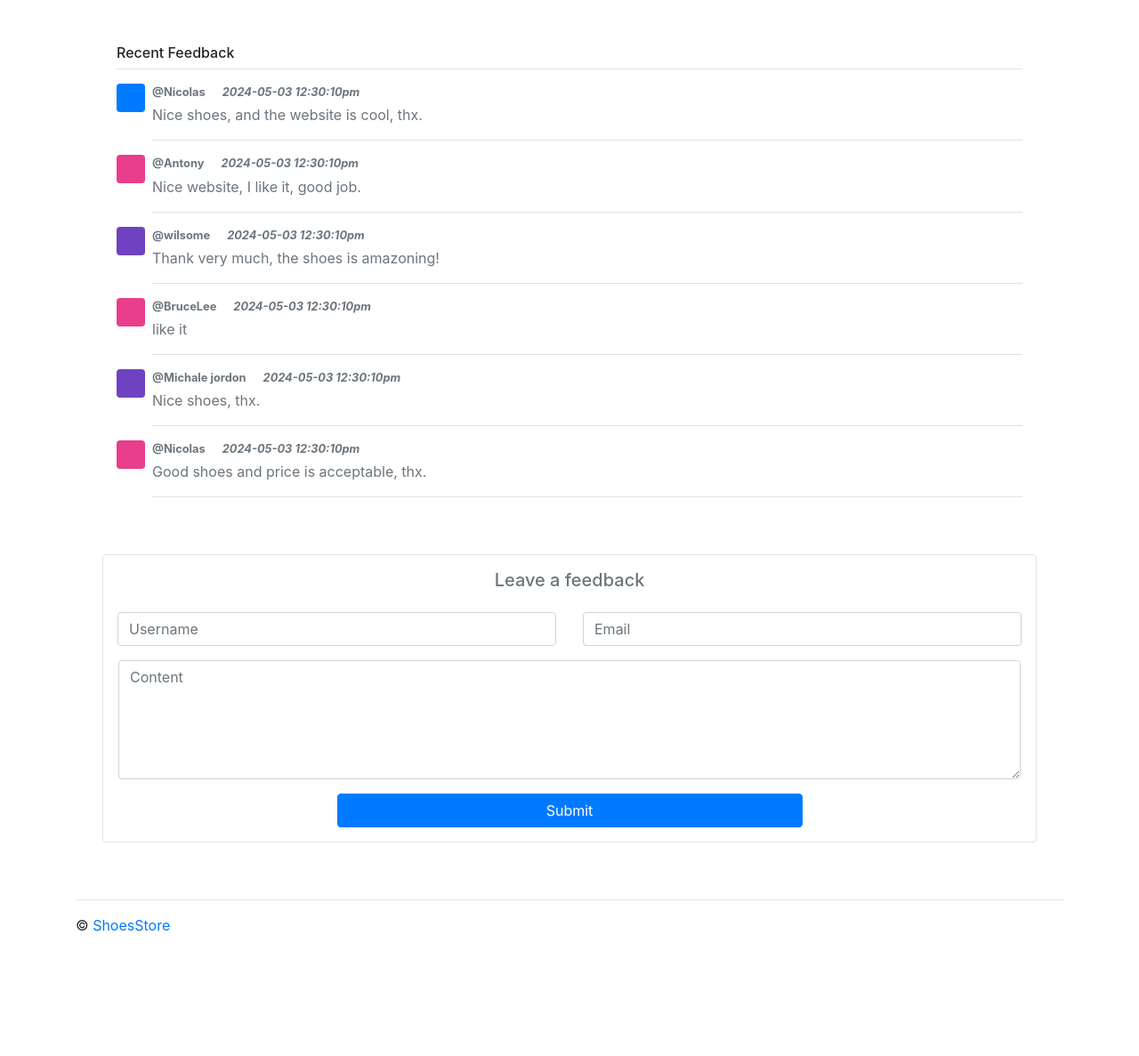
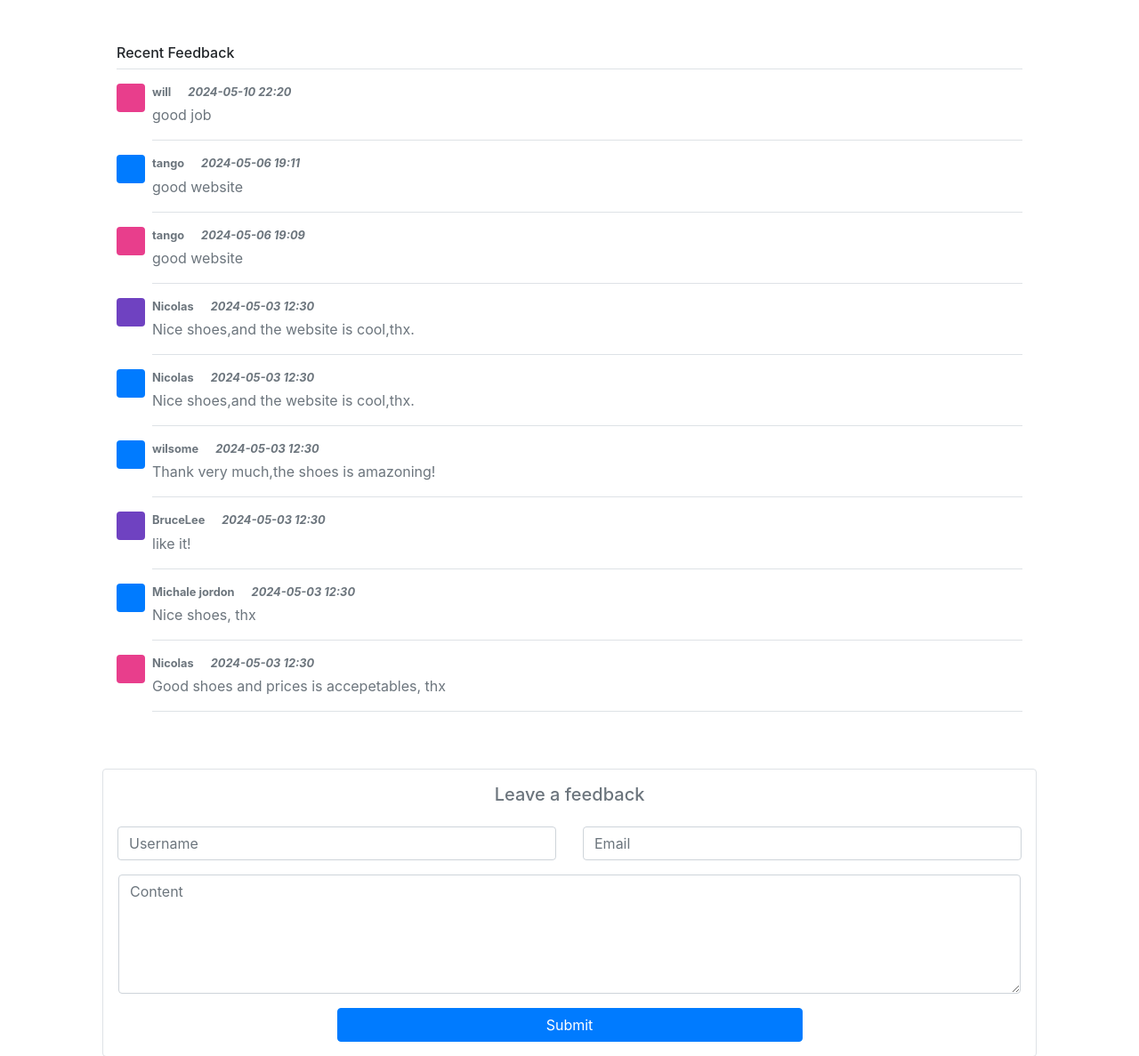
Before and after one commit to ChangwuWu/CITS5505-Group_project, a Flask app: page /feedback in a window 1280 px wide. Shown: the part 56-1243 px from the top of the page at 89% size. Before the commit the page ends 1103 px from the top, so only its background shows below. Run offline with Flask 3, Linux system fonts and the light colour scheme; data comes from the database, SQL or seed files in the repository; both versions use the stored data as it was after the commit; some libraries are stand-ins or nearby versions.

Commit message:
feedback function

```diff
--- a/flaskProject1/app.py
+++ b/flaskProject1/app.py
@@ -1,4 +1,5 @@
 from cs50 import SQL
+import time
 from flask_session import Session
 from flask import Flask, render_template, redirect, request, session, jsonify, url_for
 from datetime import datetime
@@ -12,7 +13,7 @@ app.config["SESSION_TYPE"] = "filesystem"
 Session(app)
 
 # Creates a connection to the database
-db = SQL ( "sqlite:///data.db" )
+db = SQL( "sqlite:///data.db" )
 
 @app.route("/")
 def index():
@@ -31,7 +32,7 @@ def index():
         shirts = db.execute("SELECT * FROM shirts ORDER BY team ASC")
         shirtsLen = len(shirts)
         return render_template ("index.html", shoppingCart=shoppingCart, shirts=shirts, shopLen=shopLen, shirtsLen=shirtsLen, total=total, totItems=totItems, display=display, session=session )
-    return render_template ( "index.html", shirts=shirts, shoppingCart=shoppingCart, shirtsLen=shirtsLen, shopLen=shopLen, total=total, totItems=totItems, display=display)
+    return render_template ("index.html", shirts=shirts, shoppingCart=shoppingCart, shirtsLen=shirtsLen, shopLen=shopLen, total=total, totItems=totItems, display=display)
 
 
 @app.route("/buy/")
@@ -271,13 +272,30 @@ def cart():
     # Render shopping cart
     return render_template("cart.html", shoppingCart=shoppingCart, shopLen=shopLen, total=total, totItems=totItems, display=display, session=session)
 
-@app.route('/feedback')
+@app.route('/feedback',methods=["GET","POST"])
 def feedback():
-    shoppingCart = []
-    shopLen = len(shoppingCart)
-    totItems, total, display = 0, 0, 0
+    if request.method == "GET":
+        shoppingCart = []
+        shopLen = len(shoppingCart)
+        totItems, total, display = 0, 0, 0
+        data=db.execute("SELECT * FROM feedbacks ")
+        feedbacks = sorted(data,key=lambda x: x["addtime"],reverse=True)
+        return render_template('feedback.html',shoppingCart=shoppingCart, shopLen=shopLen, total=total, totItems=totItems, display=display, session=session,feedbacks=feedbacks)
+    # Determine whether it is logged in status
+    if 'user' not in session:
+        return redirect("/")
+    uid = session["uid"]
+    addtime = time.strftime("%Y-%m-%d %H:%M")
+    email = request.form.get('email')
+    nickname = request.form.get('username')
+    comments = request.form.get('content')
+    id = db.execute(
+        "INSERT INTO feedbacks (uid,nickname,comments,email,addtime) values (:uid,:nickname,:comments,:email,:addtime)",
+       uid=uid, nickname=nickname, addtime=addtime, comments=comments, email=email)
+    return redirect("/feedback")
 
-    return render_template('feedback.html',shoppingCart=shoppingCart, shopLen=shopLen, total=total, totItems=totItems, display=display, session=session)
+
+
 
 # @app.errorhandler(404)
 # def pageNotFound( e ):
@@ -288,4 +306,4 @@ def feedback():
 
 # Only needed if Flask run is not used to execute the server
 if __name__ == "__main__":
-   app.run( host='0.0.0.0', port=8080 )
+   app.run( host='0.0.0.0', port=8080 ,debug=True)
--- a/flaskProject1/templates/feedback.html
+++ b/flaskProject1/templates/feedback.html
@@ -18,95 +18,29 @@ ShoesStore - Feedback
 
         <div class="my-3 p-3 bg-white rounded shadow-sm">
             <h6 class="border-bottom border-gray pb-2 mb-0">Recent Feedback</h6>
+            {% set colors=['#007bff', '#e83e8c', '#6f42c1']  %}
+            {% for feedback in feedbacks %}
             <div class="media text-muted pt-3">
                 <svg class="bd-placeholder-img mr-2 rounded" width="32" height="32" xmlns="http://www.w3.org/2000/svg"
                     preserveAspectRatio="xMidYMid slice" focusable="false" role="img" aria-label="Placeholder: 32x32">
-                    <rect fill="#007bff" width="100%" height="100%"></rect><text fill="#007bff" dy=".3em" x="50%"
-                        y="50%">32x32</text>
+                    <rect fill="{{ colors|random }}" width="100%" height="100%"></rect><text fill="#007bff" dy=".3em" x="50%"
+                        y="50%"></text>
                 </svg>
                 <div class="media-body pb-3 mb-0  border-bottom border-gray">
                    <p class="pb-1 mb-0 small">
-                    <strong class="text-gray-dark">@Nicolas <span class="ml-3 font-italic">2024-05-03 12:30:10pm</span></strong>
+                    <strong class="text-gray-dark">{{ feedback.nickname }} <span class="ml-3 font-italic">{{ feedback.addtime }}</span></strong>
                     </p>
-                    <p class="pb-0 mb-0">Nice shoes, and the website is cool, thx. </p>
+                    <p class="pb-0 mb-0">{{ feedback.comments }} </p>
                 </div>
             </div>
-            <div class="media text-muted pt-3">
-                <svg class="bd-placeholder-img mr-2 rounded" width="32" height="32" xmlns="http://www.w3.org/2000/svg"
-                    preserveAspectRatio="xMidYMid slice" focusable="false" role="img" aria-label="Placeholder: 32x32">
-                    <title>Placeholder</title>
-                    <rect fill="#e83e8c" width="100%" height="100%"></rect><text fill="#e83e8c" dy=".3em" x="50%"
-                        y="50%">32x32</text>
-                </svg>
-                <div class="media-body pb-3 mb-0  border-bottom border-gray">
-                    <p class="pb-1 mb-0 small">
-                     <strong class="text-gray-dark">@Antony <span class="ml-3 font-italic">2024-05-03 12:30:10pm</span></strong>
-                     </p>
-                     <p class="pb-0 mb-0">Nice website, I like it, good job. </p>
-                 </div>
-            </div>
-            <div class="media text-muted pt-3">
-                <svg class="bd-placeholder-img mr-2 rounded" width="32" height="32" xmlns="http://www.w3.org/2000/svg"
-                    preserveAspectRatio="xMidYMid slice" focusable="false" role="img" aria-label="Placeholder: 32x32">
-                    <title>Placeholder</title>
-                    <rect fill="#6f42c1" width="100%" height="100%"></rect><text fill="#6f42c1" dy=".3em" x="50%"
-                        y="50%">32x32</text>
-                </svg>
-                <div class="media-body pb-3 mb-0  border-bottom border-gray">
-                    <p class="pb-1 mb-0 small">
-                     <strong class="text-gray-dark">@wilsome <span class="ml-3 font-italic">2024-05-03 12:30:10pm</span></strong>
-                     </p>
-                     <p class="pb-0 mb-0">Thank very much, the shoes is amazoning! </p>
-                 </div>
-            </div>
-            <div class="media text-muted pt-3">
-                <svg class="bd-placeholder-img mr-2 rounded" width="32" height="32" xmlns="http://www.w3.org/2000/svg"
-                    preserveAspectRatio="xMidYMid slice" focusable="false" role="img" aria-label="Placeholder: 32x32">
-                    <title>Placeholder</title>
-                    <rect fill="#e83e8c" width="100%" height="100%"></rect><text fill="#e83e8c" dy=".3em" x="50%"
-                        y="50%">32x32</text>
-                </svg>
-                <div class="media-body pb-3 mb-0  border-bottom border-gray">
-                    <p class="pb-1 mb-0 small">
-                     <strong class="text-gray-dark">@BruceLee <span class="ml-3 font-italic">2024-05-03 12:30:10pm</span></strong>
-                     </p>
-                     <p class="pb-0 mb-0">like it </p>
-                 </div>
-            </div>
-            <div class="media text-muted pt-3">
-                <svg class="bd-placeholder-img mr-2 rounded" width="32" height="32" xmlns="http://www.w3.org/2000/svg"
-                    preserveAspectRatio="xMidYMid slice" focusable="false" role="img" aria-label="Placeholder: 32x32">
-                    <title>Placeholder</title>
-                    <rect fill="#6f42c1" width="100%" height="100%"></rect><text fill="#6f42c1" dy=".3em" x="50%"
-                        y="50%">32x32</text>
-                </svg>
-                <div class="media-body pb-3 mb-0  border-bottom border-gray">
-                    <p class="pb-1 mb-0 small">
-                     <strong class="text-gray-dark">@Michale jordon <span class="ml-3 font-italic">2024-05-03 12:30:10pm</span></strong>
-                     </p>
-                     <p class="pb-0 mb-0">Nice shoes, thx. </p>
-                 </div>
-            </div>
-            <div class="media text-muted pt-3">
-                <svg class="bd-placeholder-img mr-2 rounded" width="32" height="32" xmlns="http://www.w3.org/2000/svg"
-                    preserveAspectRatio="xMidYMid slice" focusable="false" role="img" aria-label="Placeholder: 32x32">
-                    <title>Placeholder</title>
-                    <rect fill="#e83e8c" width="100%" height="100%"></rect><text fill="#e83e8c" dy=".3em" x="50%"
-                        y="50%">32x32</text>
-                </svg>
-                <div class="media-body pb-3 mb-0  border-bottom border-gray">
-                    <p class="pb-1 mb-0 small">
-                     <strong class="text-gray-dark">@Nicolas <span class="ml-3 font-italic">2024-05-03 12:30:10pm</span></strong>
-                     </p>
-                     <p class="pb-0 mb-0">Good shoes and price is acceptable, thx. </p>
-                 </div>
-            </div>
+            {% endfor %}
+
         </div>
 
         <div class="my-5 p-3 bg-white rounded shadow-sm border border-gray">
             <!-- <h4 class="text-center mb-3 text-primary">Leave a feedback</h4> -->
             <h5 class=" pb-2 mb-3 text-center text-muted">Leave a feedback</h5>
-            <form action="" method="POST" class="form-horizontal" role="form">
+            <form action="{{ url_for('feedback') }}" method="POST" class="form-horizontal" role="form">
                 <div class="row">
                     <div class="col-6">
                         <input type="text" class="form-control" name="username" placeholder="Username" required />
```
Also changed, not shown: flaskProject1/data.db.
